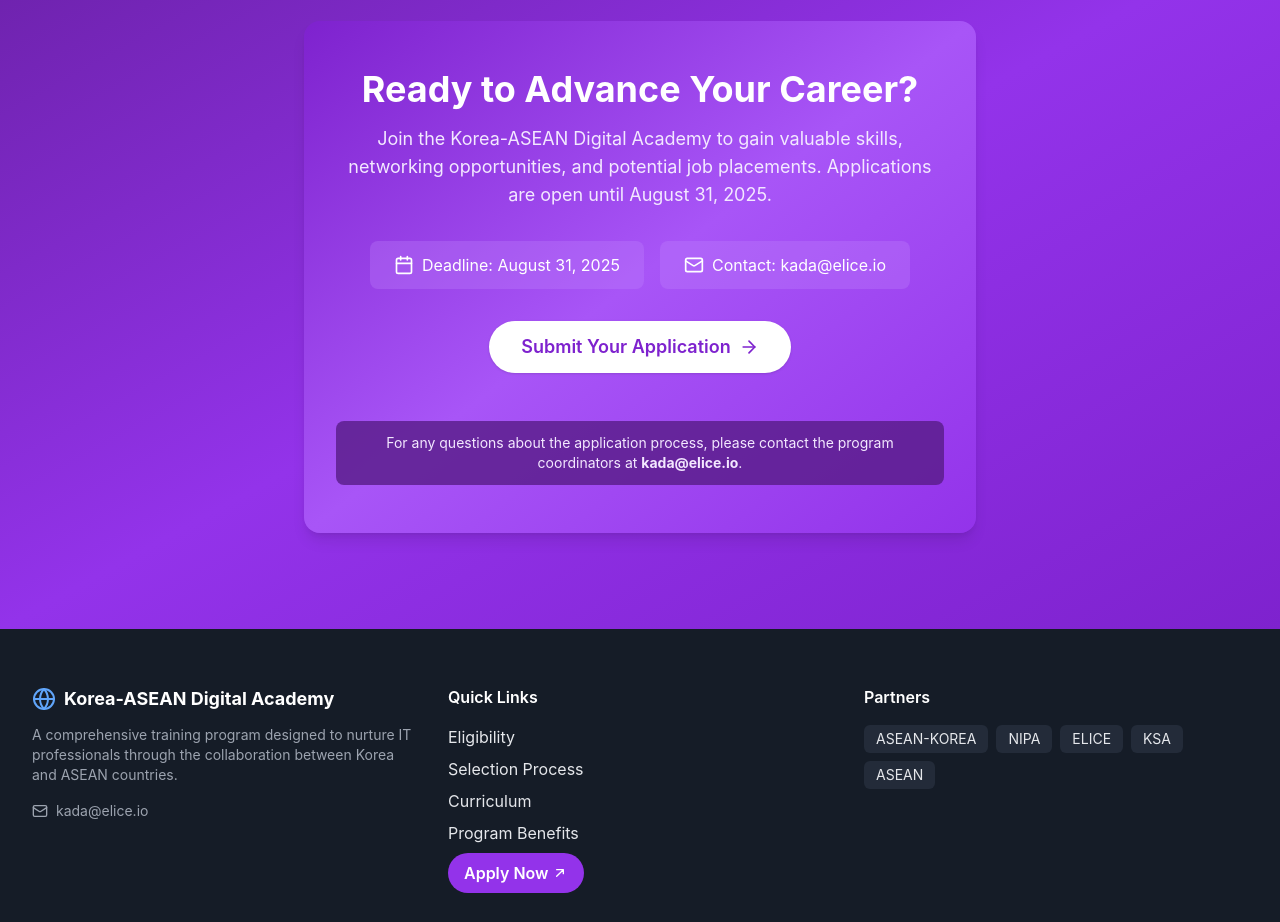
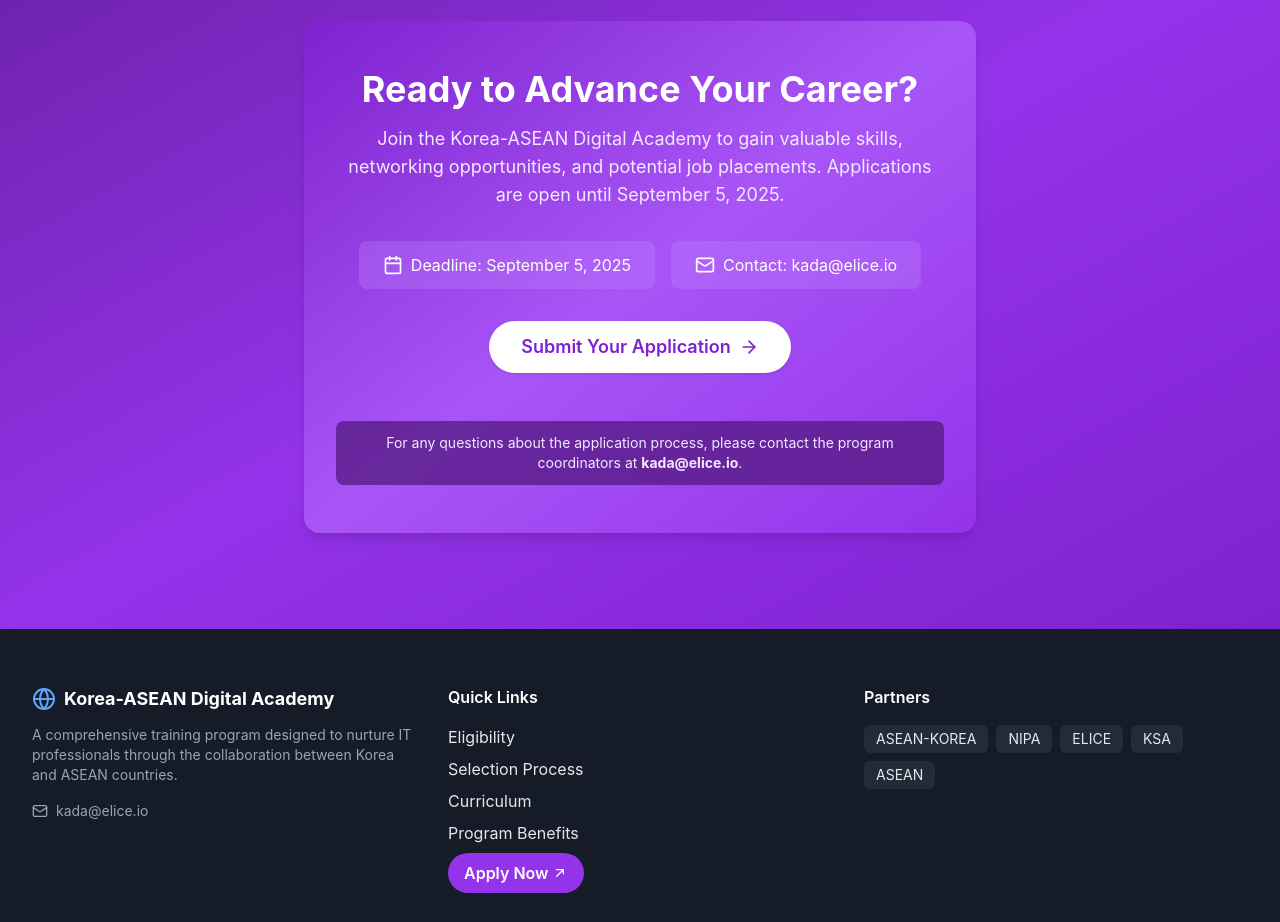
Before and after one commit to theabscode/kada-batch2, a React (Vite) app: page / in a window 1280 px wide. Shown: the part 3900-4822 px from the top of the page. Built offline with nearby package versions, Linux system fonts and the light colour scheme.

Commit message:
Contact 컴포넌트 수정

```diff
--- a/src/components/Contact.tsx
+++ b/src/components/Contact.tsx
@@ -18,12 +18,12 @@
         <p className="text-lg text-purple-100 text-center mb-8 max-w-2xl mx-auto">
           Join the Korea-ASEAN Digital Academy to gain valuable skills,
           networking opportunities, and potential job placements. Applications
-          are open until August 31, 2025.
+          are open until September 5, 2025.
         </p>
         <div className="flex flex-col md:flex-row justify-center items-center gap-4 mb-8 w-full">
           <div className="flex items-center bg-purple-400 bg-opacity-30 rounded-lg px-6 py-3 text-white text-base w-full md:w-auto justify-center">
             <Calendar className="w-5 h-5 mr-2" />
-            Deadline: August 31, 2025
+            Deadline: September 5, 2025
           </div>
           <div className="flex items-center bg-purple-400 bg-opacity-30 rounded-lg px-6 py-3 text-white text-base w-full md:w-auto justify-center">
             <Mail className="w-5 h-5 mr-2" />
```
